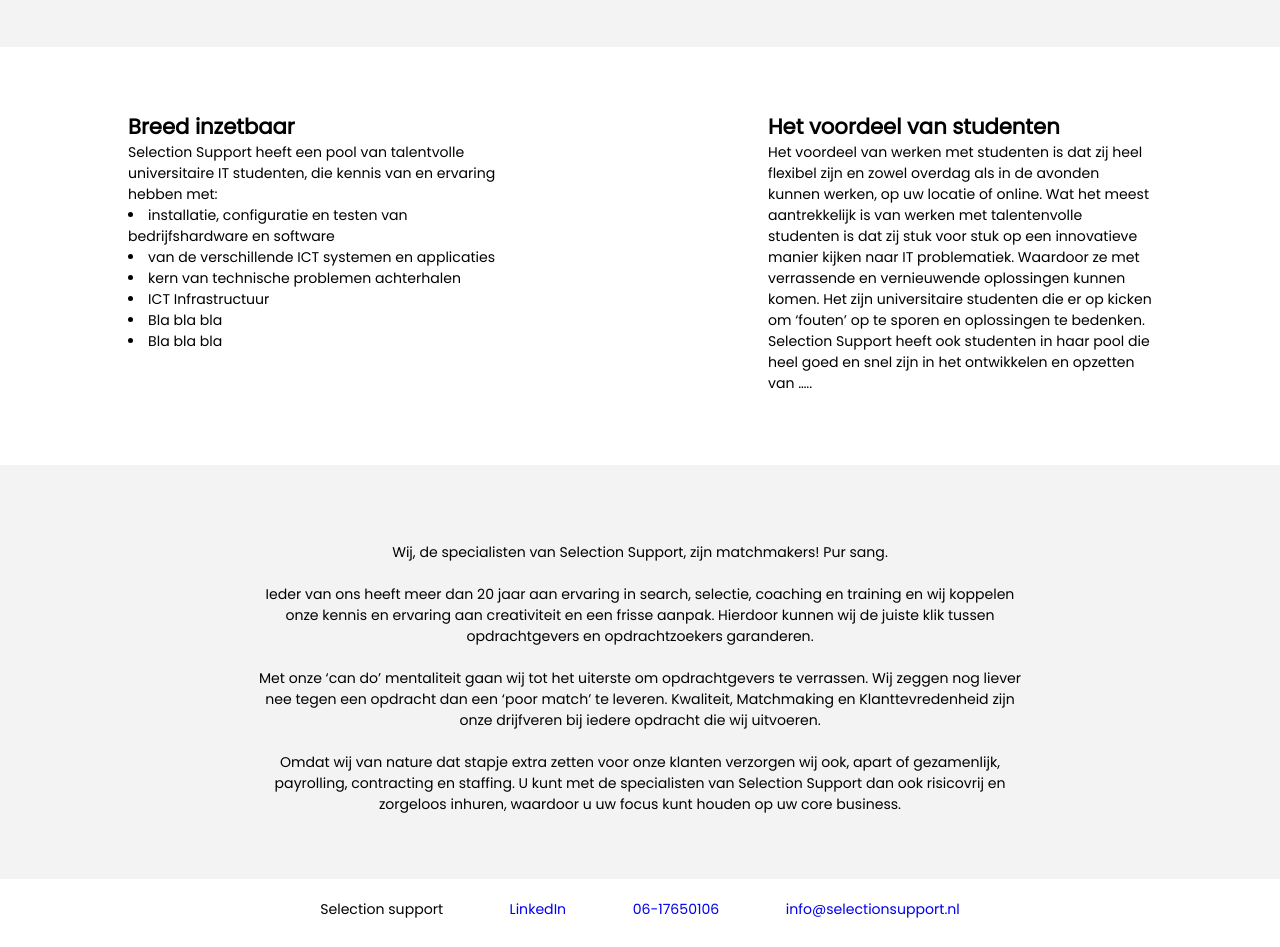
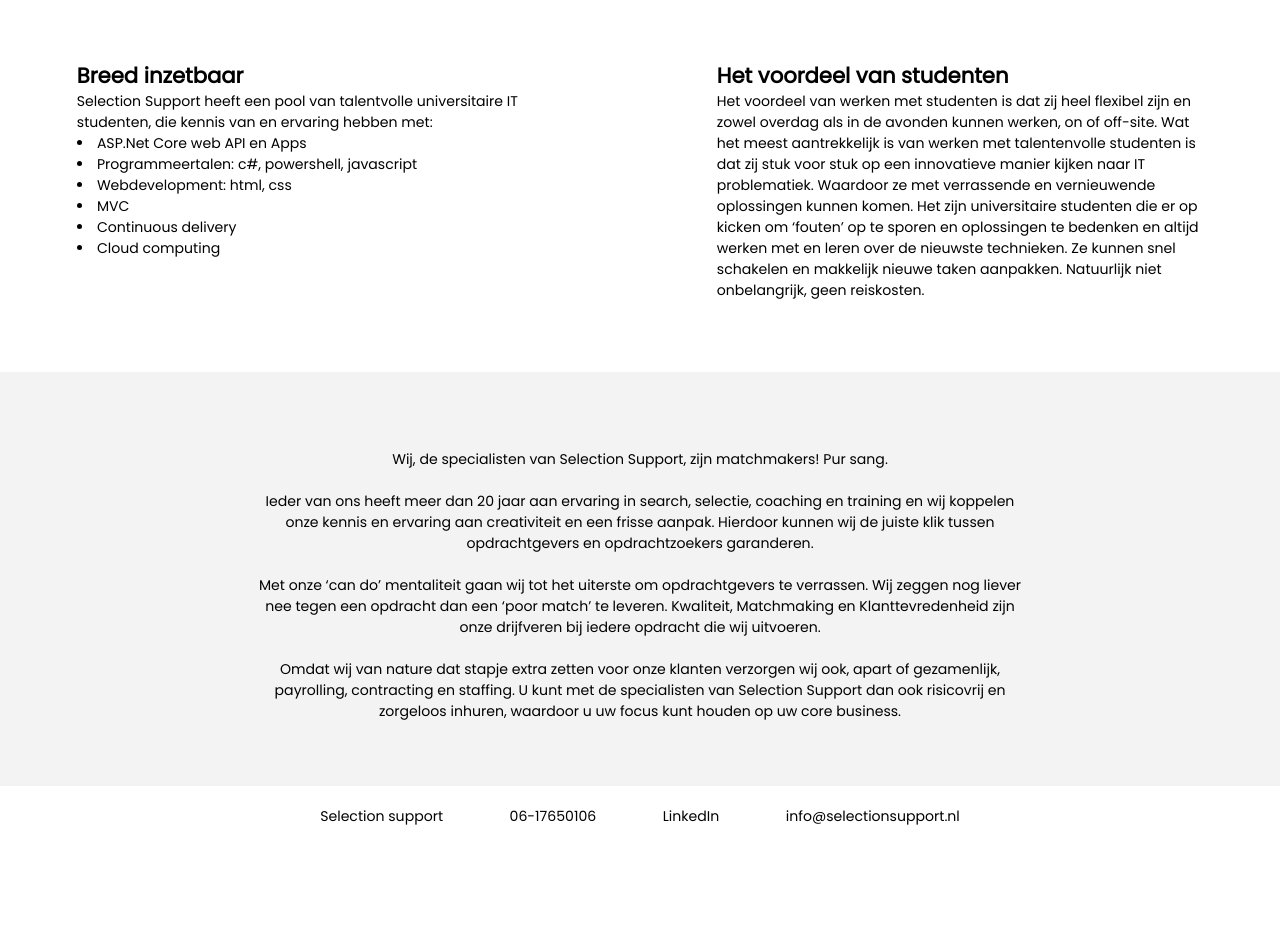
Before and after one commit to Baasbartmans/Website, a plain HTML site: page Index.html in a window 1280 px wide. Shown: the part 1060-2007 px from the top of the page. After the commit the page ends 1914 px from the top, so only its background shows below. Drawn offline with Linux system fonts and the light colour scheme.

Commit message:
Update na tuin
.

```diff
--- a/Index.html
+++ b/Index.html
@@ -56,22 +56,23 @@
                 <p>
                     Selection Support heeft een pool van talentvolle universitaire IT studenten, die kennis van en ervaring hebben met:
                     <ul>
-                        <li>installatie, configuratie en testen van bedrijfshardware en software</li>
-                        <li>van de verschillende ICT systemen en applicaties</li>
-                        <li>kern van technische problemen achterhalen</li>
-                        <li>ICT Infrastructuur</li>
-                        <li>Bla bla bla</li>
-                        <li>Bla bla bla</li>
+                        <li>ASP.Net Core web API en Apps</li>
+                        <li>Programmeertalen: c#, powershell, javascript</li>
+                        <li>Webdevelopment: html, css</li>
+                        <li>MVC</li>
+                        <li>Continuous delivery</li>
+                        <li>Cloud computing</li>
                     </ul>
                 </p>
             </div>
             <div id="subTwo">
                 <h2>Het voordeel van studenten</h2>
                 <p>
-                    Het voordeel van werken met studenten is dat zij heel flexibel zijn en zowel overdag als in de avonden kunnen werken, op uw locatie of online.
-                    Wat het meest aantrekkelijk is van werken met talentenvolle studenten is dat zij stuk voor stuk op een innovatieve manier kijken naar IT problematiek. Waardoor ze met verrassende en vernieuwende oplossingen kunnen komen.
-
-                    Het zijn universitaire studenten die er op kicken om  ‘fouten’ op te sporen en oplossingen te bedenken. Selection Support heeft ook studenten in haar pool die heel goed en snel zijn in het ontwikkelen en opzetten van …..
+                    Het voordeel van werken met studenten is dat zij heel flexibel zijn en zowel overdag als in de avonden kunnen werken, on of off-site.
+                    Wat het meest aantrekkelijk is van werken met talentenvolle studenten is dat zij stuk voor stuk op een innovatieve manier kijken naar IT problematiek.
+                    Waardoor ze met verrassende en vernieuwende oplossingen kunnen komen.
+                    Het zijn universitaire studenten die er op kicken om  ‘fouten’ op te sporen en oplossingen te bedenken en altijd werken met en leren over de nieuwste technieken.
+                    Ze kunnen snel schakelen en makkelijk nieuwe taken aanpakken. Natuurlijk niet onbelangrijk, geen reiskosten.
                 </p>
             </div>
         </div>
@@ -90,9 +91,8 @@
         <div>
             <div>
                 <p>Selection support</p>
+                <a href="tel:06-17650106">06-17650106</a>
                 <a href="https://www.linkedin.com/in/alexandrabesel/" target="_blank">LinkedIn</a>
-                <a href="tel:06-17650106">06-17650106</a>
-
                 <a href="mailto:info@selectionsupport.nl">info@selectionsupport.nl</a>
             </div>
         </div>
--- a/main.css
+++ b/main.css
@@ -10,6 +10,7 @@
 
 body {
 }
+
 
 .imgBlock {
     height: 100vh;
@@ -106,10 +107,14 @@
     width: 55vw;
 }
 
+.partialBlock a {
+    color: #fff;
+}
+
 .partText {
     width: calc(100vw - (100vw - 100%));
     text-align: center;
-    padding-bottom: 4vw;
+    /*padding-bottom: 4vw;*/
 }
 
 #one {
@@ -134,16 +139,14 @@
 
 .subBlock {
     display: inline-block;
-
-
 }
 
     .subBlock > div {
         display: block;
         float: left;
-    width: 30%;
-    margin-left: 10%;
-    margin-right: 10%;
+        width: 38%;
+        margin-left: 6%;
+        margin-right: 6%;
         margin-top: 5%;
         margin-bottom: 5%;
         text-align: left;
@@ -171,11 +174,12 @@
         display: inline-block;
     }
 
-footer > div > div > *{
+        footer > div > div > * {
             margin: 20px;
             margin-left: 2.6vw;
             margin-right: 2.6vw;
             display: block;
             float: left;
             font-size: 1.1vw;
+            color: #000;
         }
```
Lines whose indentation alone changed are shown as unchanged.
